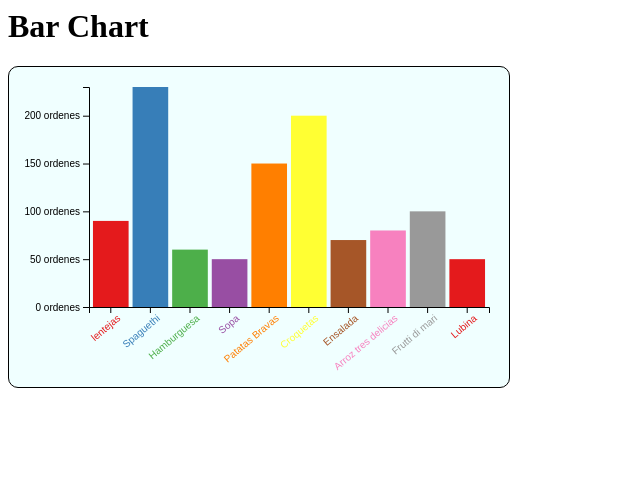
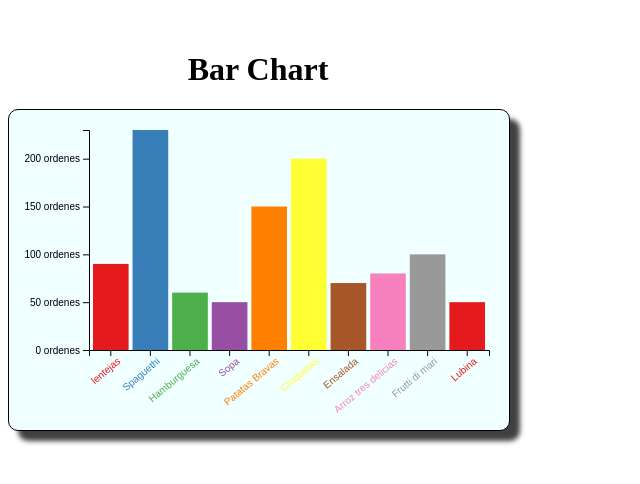
Before and after one commit to AleSkywaker/D3_azure, a plain HTML site: page index.html in a window 1280 px wide. Shown: the whole page, without its empty margins (0-640 px from the left). Drawn offline with nearby package versions, Linux system fonts and the light colour scheme.

Commit message:
start lesson14

```diff
--- a/index.html
+++ b/index.html
@@ -9,9 +9,10 @@
 </head>
 
 <body>
-  <h1>Bar Chart</h1>
-  <div class="canvas">
-
+  <div class="container">
+    <h1>Bar Chart</h1>
+    <div class="canvas">
+    </div>
   </div>
   <script src="https://cdnjs.cloudflare.com/ajax/libs/d3/5.7.0/d3.js"></script>
   <script src="app.js"></script>
--- a/style.css
+++ b/style.css
@@ -1,5 +1,17 @@
+.container {
+  margin-top: 4%;
+  width: 500px;
+}
+
+h1 {
+  text-align: center;
+}
+
 svg {
   background: azure;
   border: solid 1px black;
   border-radius: 10px;
+  -webkit-box-shadow: 10px 10px 5px 0px rgba(0, 0, 0, 0.75);
+  -moz-box-shadow: 10px 10px 5px 0px rgba(0, 0, 0, 0.75);
+  box-shadow: 10px 10px 5px 0px rgba(0, 0, 0, 0.75);
 }
```
